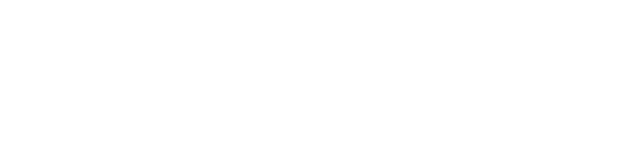
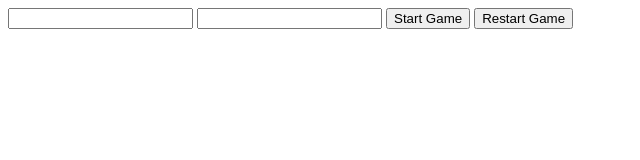
Before and after one commit to SherwinDistor/odin-tic-tac-toe, a plain HTML site: page index.html in a window 1280 px wide. Shown: the whole page, without its empty margins (0-640 px from the left). Drawn offline with Linux system fonts and the light colour scheme.

Commit message:
Layout html structure

```diff
--- a/index.html
+++ b/index.html
@@ -6,7 +6,16 @@
     <title>Tic Tac Toe Game</title>
 </head>
 <body>
-    <div id="target"></div>
+    <div class="game-container">
+        <div class="gameboard"></div>
+        <div class="controls">
+            <input type="text">
+            <input type="text">
+            <button>Start Game</button>
+            <button>Restart Game</button>
+            <div class="status"></div>
+        </div>
+    </div>
     <script src="script.js"></script>
 </body>
 </html>
```
